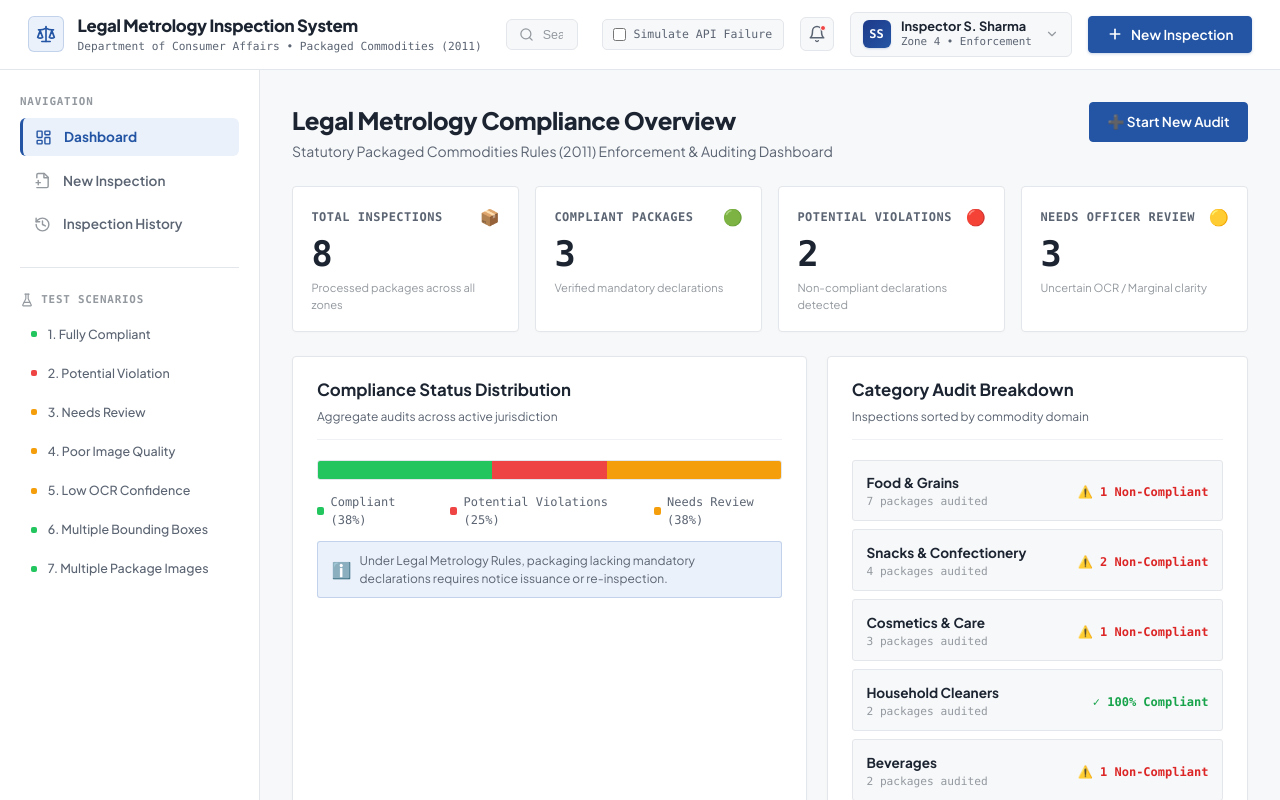
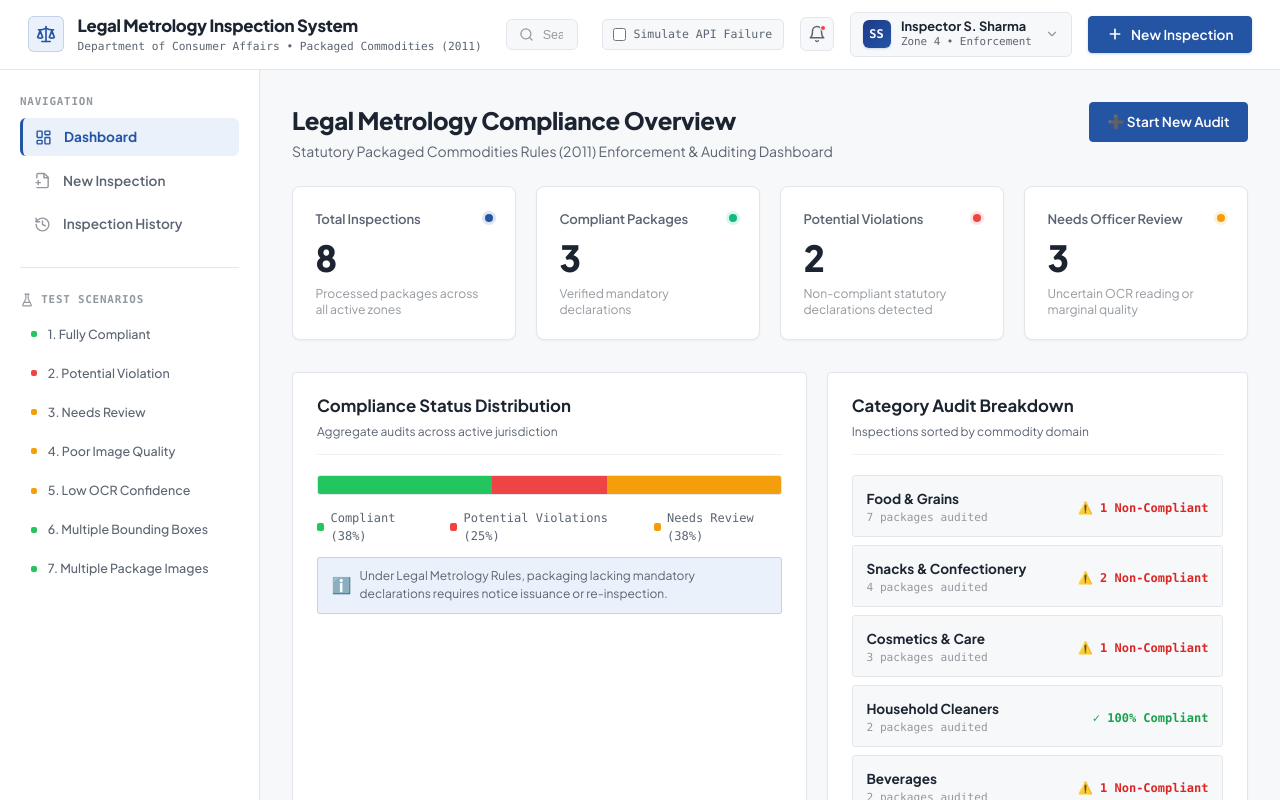
Before and after one commit to sathwikgampa/legal-metrology-compliance, a React (Vite) app in the folder frontend/: page / in a window 1280 px wide. Shown: the top 800 px of the page. Built offline with nearby package versions, Linux system fonts and the light colour scheme.

Commit message:
feat(ui): implement uniform KPI summary cards with colored indicator dots and soft shadows

```diff
--- a/frontend/src/App.css
+++ b/frontend/src/App.css
@@ -678,55 +678,99 @@ body {
   text-decoration: underline;
 }
 
-/* Dashboard Metric Boxes */
+/* Dashboard KPI Summary Cards */
 .metrics-cards-grid {
   display: grid;
-  grid-template-columns: repeat(auto-fit, minmax(220px, 1fr));
-  gap: 1rem;
-  margin-bottom: 1.5rem;
+  grid-template-columns: repeat(4, 1fr);
+  gap: 1.25rem;
+  margin-bottom: 2rem;
+}
+
+@media (max-width: 1100px) {
+  .metrics-cards-grid {
+    grid-template-columns: repeat(2, 1fr);
+  }
+}
+
+@media (max-width: 640px) {
+  .metrics-cards-grid {
+    grid-template-columns: 1fr;
+  }
 }
 
 .metric-box {
   background-color: var(--paper-raised);
   border: 1px solid var(--line);
-  border-radius: 4px;
-  padding: 1.15rem;
-  display: flex;
-  flex-direction: column;
-  gap: 0.35rem;
-  box-shadow: 0 1px 3px rgba(0, 0, 0, 0.02);
+  border-radius: 8px;
+  padding: 1.35rem 1.4rem;
+  display: flex;
+  flex-direction: column;
+  box-shadow: 0 1px 3px rgba(15, 23, 42, 0.03), 0 1px 2px rgba(15, 23, 42, 0.02);
+  transition: all 0.2s ease;
 }
 
 .metric-box:hover {
-  border-color: var(--accent);
+  border-color: rgba(36, 85, 164, 0.3);
+  box-shadow: 0 4px 12px rgba(15, 23, 42, 0.05);
+  transform: translateY(-1px);
 }
 
 .metric-box-top {
   display: flex;
   justify-content: space-between;
   align-items: center;
-}
-
-.metric-box-label {
-  font-size: 0.75rem;
-  font-weight: 700;
-  color: var(--ink-soft);
-  text-transform: uppercase;
-  letter-spacing: 0.5px;
-  font-family: var(--font-mono);
+  margin-bottom: 0.6rem;
+}
+
+.metric-box-title {
+  font-size: 0.82rem;
+  font-weight: 600;
+  color: var(--ink-soft);
+  letter-spacing: -0.1px;
+}
+
+.metric-indicator-dot {
+  width: 8px;
+  height: 8px;
+  border-radius: 50%;
+  display: inline-block;
+}
+
+.metric-indicator-dot.dot-green {
+  background-color: #10B981;
+  box-shadow: 0 0 0 3px rgba(16, 185, 129, 0.15);
+}
+
+.metric-indicator-dot.dot-red {
+  background-color: #EF4444;
+  box-shadow: 0 0 0 3px rgba(239, 68, 68, 0.15);
+}
+
+.metric-indicator-dot.dot-yellow {
+  background-color: #F59E0B;
+  box-shadow: 0 0 0 3px rgba(245, 158, 11, 0.15);
+}
+
+.metric-indicator-dot.dot-neutral {
+  background-color: #2455A4;
+  box-shadow: 0 0 0 3px rgba(36, 85, 164, 0.15);
 }
 
 .metric-box-val {
-  font-size: 2.2rem;
+  font-size: 2.25rem;
   font-weight: 800;
-  font-family: var(--font-mono);
+  font-family: var(--font-family);
+  font-feature-settings: 'tnum';
   line-height: 1.1;
   color: var(--ink);
+  letter-spacing: -0.5px;
+  margin-bottom: 0.45rem;
 }
 
 .metric-box-sub {
-  font-size: 0.7rem;
+  font-size: 0.76rem;
   color: var(--ink-faint);
+  line-height: 1.35;
 }
 
 /* Compliance Status Badge — Single Source of Truth */
--- a/frontend/src/components/DashboardCards.jsx
+++ b/frontend/src/components/DashboardCards.jsx
@@ -5,47 +5,55 @@ export default function DashboardCards({ stats }) {
     total_inspections: 0,
     compliant: 0,
     potential_violations: 0,
-    needs_review: 0,
-    pending_officer_review: 0
+    needs_review: 0
   };
+
+  const cards = [
+    {
+      id: 'total',
+      title: 'Total Inspections',
+      value: data.total_inspections,
+      helperText: 'Processed packages across all active zones',
+      dotClass: 'dot-neutral'
+    },
+    {
+      id: 'compliant',
+      title: 'Compliant Packages',
+      value: data.compliant,
+      helperText: 'Verified mandatory declarations',
+      dotClass: 'dot-green'
+    },
+    {
+      id: 'violations',
+      title: 'Potential Violations',
+      value: data.potential_violations,
+      helperText: 'Non-compliant statutory declarations detected',
+      dotClass: 'dot-red'
+    },
+    {
+      id: 'review',
+      title: 'Needs Officer Review',
+      value: data.needs_review,
+      helperText: 'Uncertain OCR reading or marginal quality',
+      dotClass: 'dot-yellow'
+    }
+  ];
 
   return (
     <div className="metrics-cards-grid">
-      <div className="metric-box total-box">
-        <div className="metric-box-top">
-          <span className="metric-box-label">Total Inspections</span>
-          <span className="metric-box-icon">📦</span>
+      {cards.map((card) => (
+        <div key={card.id} className="metric-box">
+          <div className="metric-box-top">
+            <span className="metric-box-title">{card.title}</span>
+            <span
+              className={`metric-indicator-dot ${card.dotClass}`}
+              aria-hidden="true"
+            />
+          </div>
+          <div className="metric-box-val">{card.value}</div>
+          <div className="metric-box-sub">{card.helperText}</div>
         </div>
-        <div className="metric-box-val">{data.total_inspections}</div>
-        <div className="metric-box-sub">Processed packages across all zones</div>
-      </div>
-
-      <div className="metric-box compliant-box">
-        <div className="metric-box-top">
-          <span className="metric-box-label">Compliant Packages</span>
-          <span className="metric-box-icon">🟢</span>
-        </div>
-        <div className="metric-box-val text-compliant">{data.compliant}</div>
-        <div className="metric-box-sub">Verified mandatory declarations</div>
-      </div>
-
-      <div className="metric-box violation-box">
-        <div className="metric-box-top">
-          <span className="metric-box-label">Potential Violations</span>
-          <span className="metric-box-icon">🔴</span>
-        </div>
-        <div className="metric-box-val text-violation">{data.potential_violations}</div>
-        <div className="metric-box-sub">Non-compliant declarations detected</div>
-      </div>
-
-      <div className="metric-box review-box">
-        <div className="metric-box-top">
-          <span className="metric-box-label">Needs Officer Review</span>
-          <span className="metric-box-icon">🟡</span>
-        </div>
-        <div className="metric-box-val text-review">{data.needs_review}</div>
-        <div className="metric-box-sub">Uncertain OCR / Marginal clarity</div>
-      </div>
+      ))}
     </div>
   );
 }
```
